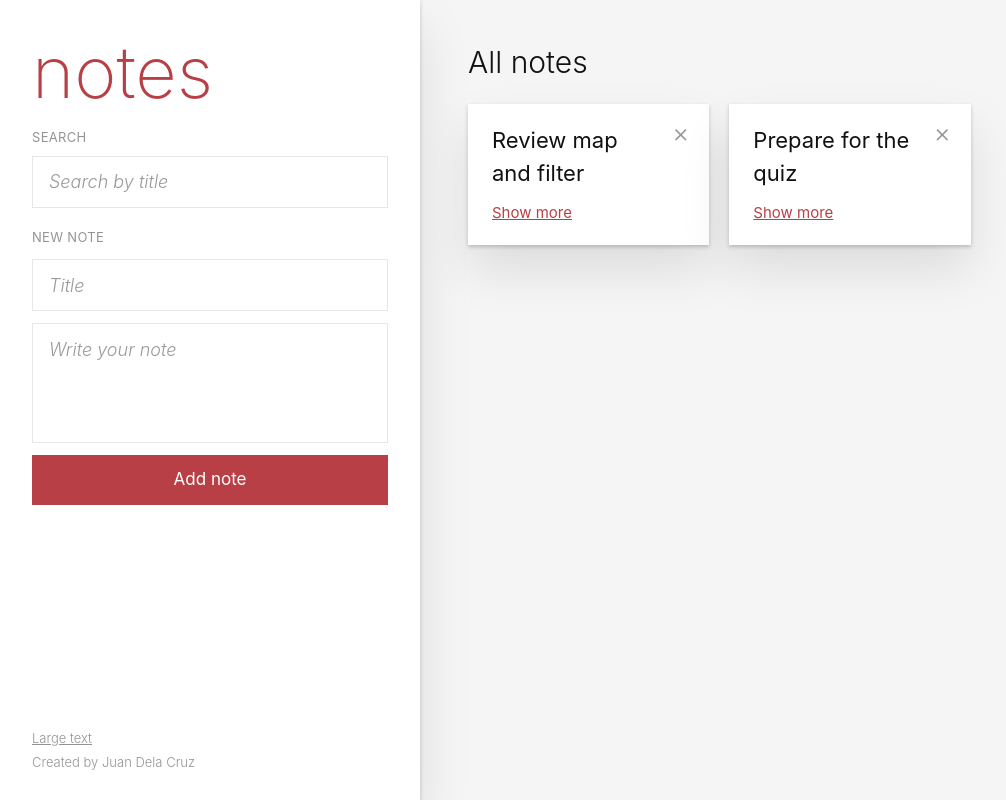
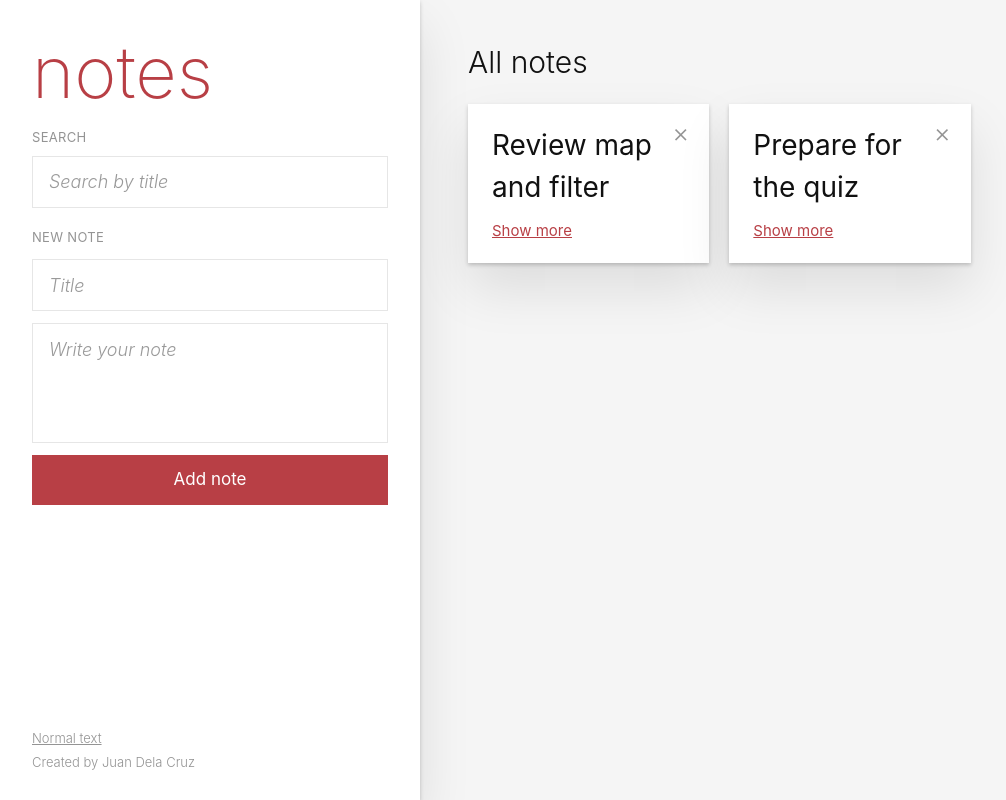
Before and after one commit to Ray-Christian-Romales/csit340g8-notes, a React (Vite) app: page / in a window 1280 px wide. Shown: the whole page, without its empty margins (0-1006 px from the left). Built offline with nearby package versions, Linux system fonts and the light colour scheme.

Commit message:
feat: save the large text setting

```diff
--- a/src/App.jsx
+++ b/src/App.jsx
@@ -1,10 +1,20 @@
-import { useState } from 'react'
+import { useState, useEffect } from 'react'
 import { SettingsContext } from './SettingsContext.js'
 import Notes from "./components/Notes.jsx";
 import Info from "./components/Info.jsx";
 
+const startingLargeText = [false]
+
 function App() {
-  const [largeText, setLargeText] = useState(false)
+  const [largeText, setLargeText] = useState(() => {
+    const saved = localStorage.getItem('largeText')
+    return saved ? JSON.parse(saved) : startingLargeText
+  })
+
+  useEffect(() => {
+    localStorage.setItem('largeText', JSON.stringify(largeText))
+  }, [largeText])
+
   return (
     <SettingsContext value={{ largeText, setLargeText }}>
       <div className="bg-[#f5f5f5] font-light text-[#111]">
```
Also changed, not shown: src/components/NoteCard.jsx (line endings or trailing spaces).
